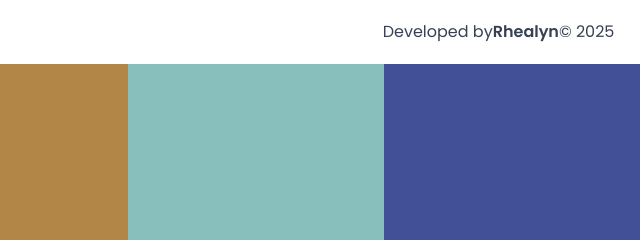
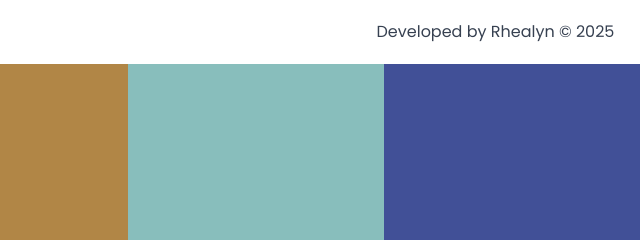
Before and after one commit to RheaP911/color_generator, a website: page index.html in a window 1280 px wide. Shown: the top 240 px of the page, 640-1280 px from the left. Drawn offline with nearby package versions, Linux system fonts and the light colour scheme; a web font is replaced by a local one.

Commit message:
added space

```diff
--- a/index.html
+++ b/index.html
@@ -28,7 +28,7 @@
         <div class="header w-full h-[8%] px-[2%] py-[2%]  flex justify-center md:justify-between items-center">
             <h1 class="text-4xl tracking-wide text-[#785ED5] cursor-pointer" style="font-family: 'Bagel Fat One', cursive;">coolay</h1>
             <p class="text-gray-700 hidden md:flex">Developed by
-                <a href="" class="hover:text-[#785ED5] font-semibold">Rhealyn</a>
+                <a href="" class="hover:text-[#785ED5]">&nbsp;Rhealyn&nbsp;</a>
                  &copy; 2025</p>
         </div>
         <div class="grid grid-cols-1 grid-rows-5  h-[85%] w-full cursor-pointer lg:grid-rows-1 lg:grid-cols-5">
```
